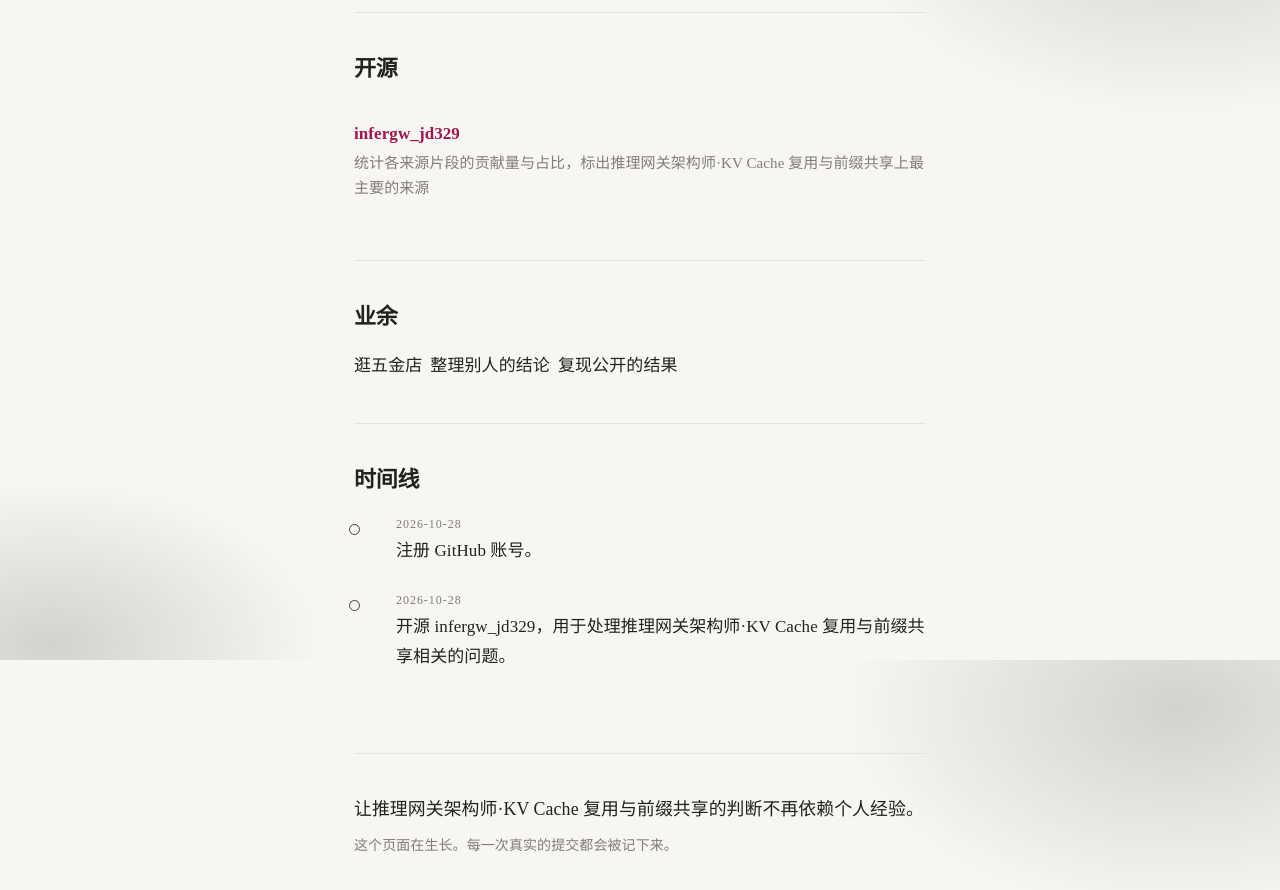
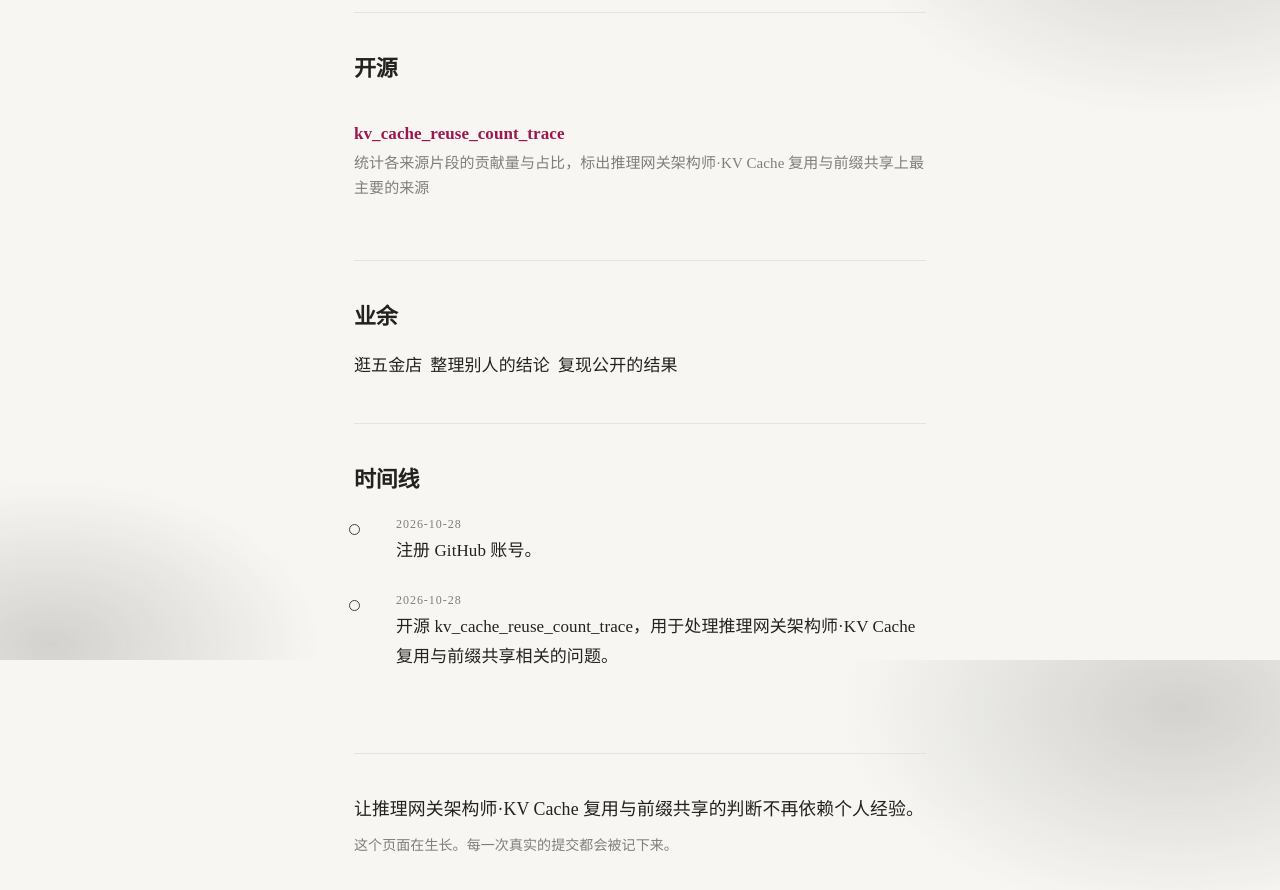
Before and after one commit to kanna0314/kanna0314.github.io, a plain HTML site: page index.html in a window 1280 px wide. Shown: the part 940-1830 px from the top of the page. Drawn offline with Linux system fonts and the light colour scheme.

Commit message:
chore: 同步仓库改名后的链接

```diff
--- a/index.html
+++ b/index.html
@@ -102,7 +102,7 @@
 <section id="work">
   <h2>开源</h2>
   <ul class="repos">
-    <li><div class="name"><a href="https://github.com/kanna0314/infergw_jd329" rel="noopener">infergw_jd329</a></div>
+    <li><div class="name"><a href="https://github.com/kanna0314/kv_cache_reuse_count_trace" rel="noopener">kv_cache_reuse_count_trace</a></div>
       <div class="desc">统计各来源片段的贡献量与占比，标出推理网关架构师·KV Cache 复用与前缀共享上最主要的来源</div>
     </li>
   </ul>
@@ -126,7 +126,7 @@
     </li>
     <li>
       <span class="when">2026-10-28</span>
-      开源 infergw_jd329，用于处理推理网关架构师·KV Cache 复用与前缀共享相关的问题。
+      开源 kv_cache_reuse_count_trace，用于处理推理网关架构师·KV Cache 复用与前缀共享相关的问题。
     </li>
   </ol>
 </section>
```
